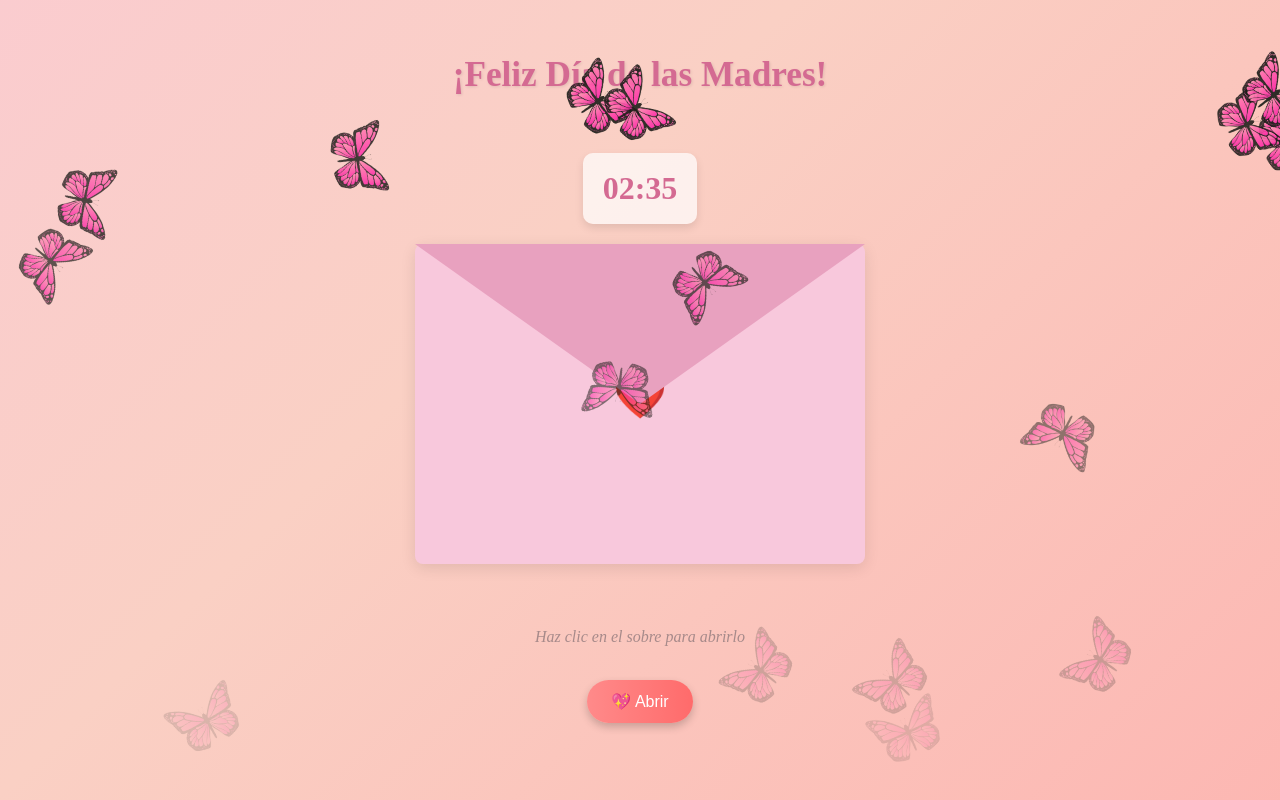
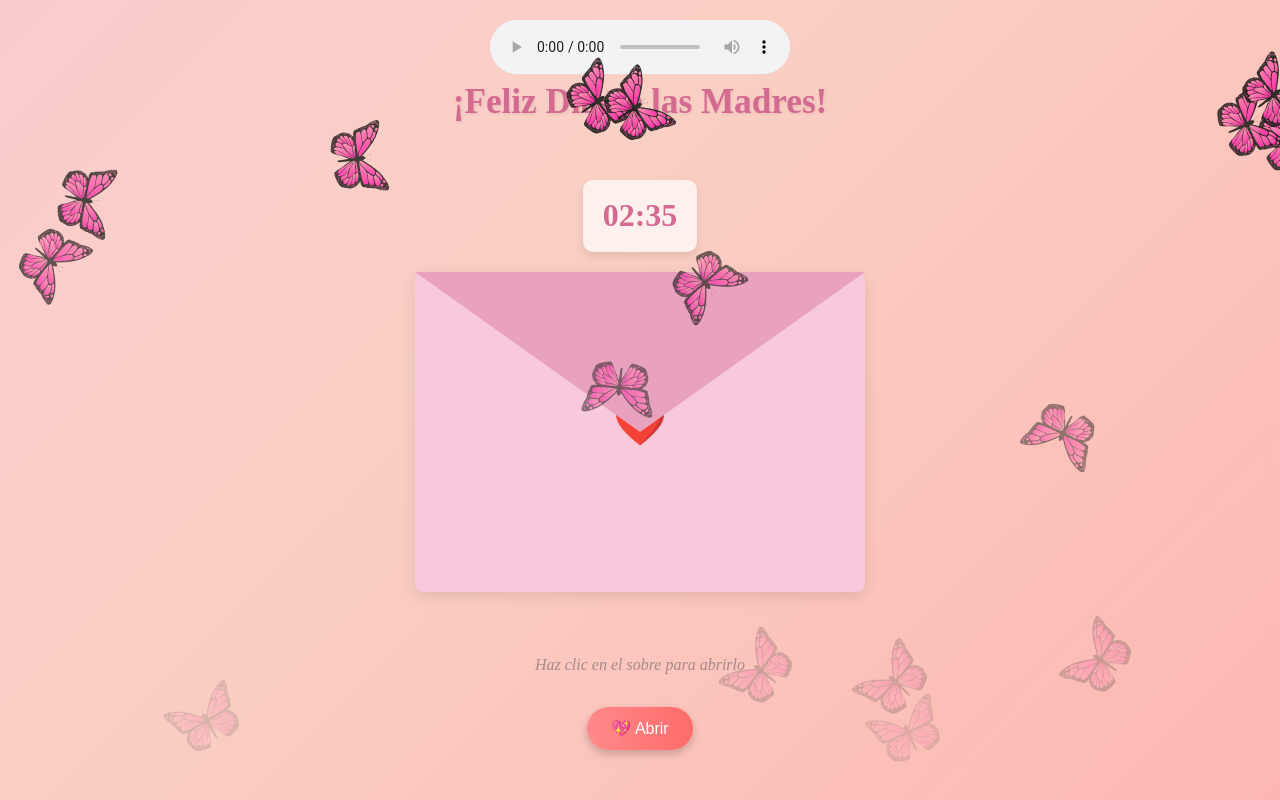
Before and after one commit to danielmtz0703/mayo, a plain HTML site: page index.html in a window 1280 px wide. Drawn offline with nearby package versions, Linux system fonts and the light colour scheme.

Commit message:
Update index.html

```diff
--- a/index.html
+++ b/index.html
@@ -444,10 +444,11 @@
 </head>
 
 <body>
-    <audio autoplay loop>
-        <source src="mayo/Gema.mp3" type="audio/mp3">
-        Tu navegador no soporta la etiqueta de audio.
-      </audio>
+    <audio controls>
+  <source src="Gema.mp3" type="audio/mpeg">
+  Tu navegador no soporta el elemento de audio.
+</audio>
+
     <div class="container">
         <h1>¡Feliz Día de las Madres!</h1>
         <div class="countdown-container">
```
